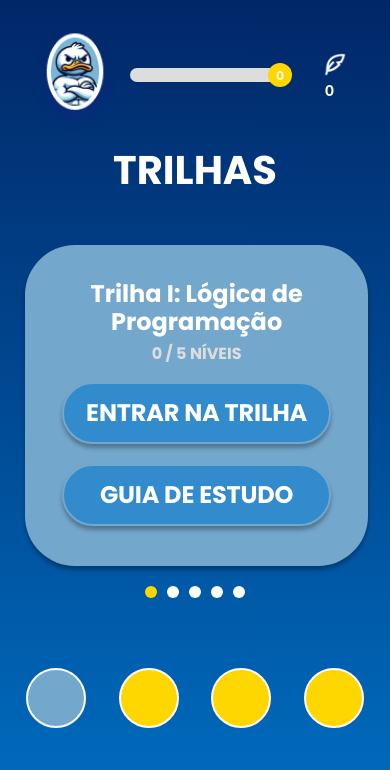
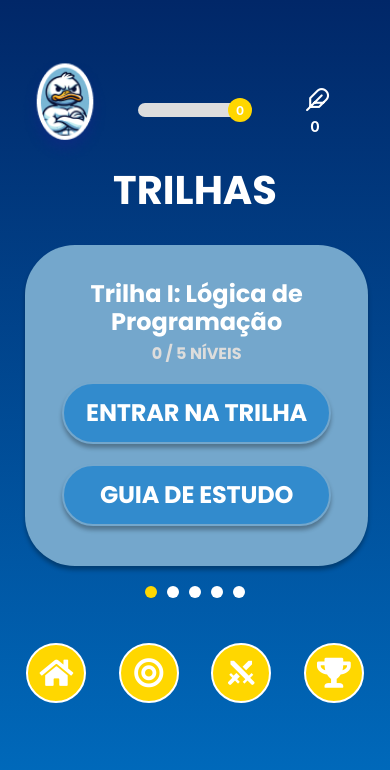
Before and after one commit to BitBeak/bitbeak-frontend2, a React Native app: screen /HomeScreen in a window 390 px wide. Shown: the top 770 px of the page. Built offline with nearby package versions, Linux system fonts and the light colour scheme.

Commit message:
Refactor

```diff
--- a/src/components/Header.js
+++ b/src/components/Header.js
@@ -1,7 +1,7 @@
-
 import React, { useContext, useEffect, useState } from 'react';
 import { View, Text, Image, StyleSheet } from 'react-native';
 import { AuthContext } from '../context/AuthContext';
+import Icon from 'react-native-vector-icons/Feather';
 
 const Header = () => {
   const { xp, feathers, level } = useContext(AuthContext);
@@ -48,7 +48,7 @@ function ExpBar({ progress, level }) {
 function ExpDetails({ feathers }) {
   return (
     <View style={styles.expDetails}>
-      <Image source={require('../../assets/icons/feather-icon.png')} style={styles.featherIcon} />
+      <Icon name="feather" size={25} color="#FFFFFF" style={styles.featherIcon} />
       <Text style={styles.expPoints}>{feathers}</Text>
     </View>
   );
@@ -56,6 +56,7 @@ function ExpDetails({ feathers }) {
 
 const styles = StyleSheet.create({
   header: {
+    marginTop: 50,
     flexDirection: 'row',
     alignItems: 'center',
     justifyContent: 'space-between',
@@ -65,6 +66,7 @@ const styles = StyleSheet.create({
   icon: {
     width: 90,
     height: 100,
+    marginRight: 5
   },
   expBarWrapper: {
     flex: 1,
@@ -105,10 +107,8 @@ const styles = StyleSheet.create({
     alignItems: 'center',
   },
   featherIcon: {
-    width: 25,
-    height: 25,
     marginBottom: 5,
-    marginRight: 30,
+    marginRight: 40,
   },
   expPoints: {
     color: 'white',
--- a/src/components/NavBar.js
+++ b/src/components/NavBar.js
@@ -1,24 +1,41 @@
 import React from 'react';
 import { View, TouchableOpacity, StyleSheet } from 'react-native';
 import { FontAwesome5 } from '@expo/vector-icons';
+import MaterialCommunityIcons from '@expo/vector-icons/MaterialCommunityIcons';
 
-export default function NavBar({ navigation }) {
+export default function NavBar({ navigation, currentScreen }) {
   return (
-    // TODO: Alterar os ícones conforme o necessário, assim como a navegação para as telas correspondentes
     <View style={styles.navBar}>
-      <NavItem icon="home" onPress={() => navigation.navigate('HomeScreen')} />
-      <NavItem icon="bullseye" onPress={() => navigation.navigate('MissionScreen')} />
-      <NavItem icon="trophy" onPress={() => navigation.navigate('ChallengeScreen')} />
-      <NavItem icon="gift" onPress={() => navigation.navigate('RewardsScreen')} />
+      <NavItem
+        icon="home"
+        onPress={() => navigation.navigate('HomeScreen')}
+        isActive={currentScreen === 'HomeScreen'}
+      />
+      <NavItem
+        icon="bullseye"
+        onPress={() => navigation.navigate('MissionScreen')}
+        isActive={currentScreen === 'MissionScreen'}
+      />
+      <NavItem
+        iconComponent={MaterialCommunityIcons}
+        icon="sword-cross"
+        onPress={() => navigation.navigate('RewardsScreen')}
+        isActive={currentScreen === 'RewardsScreen'}
+      />
+      <NavItem
+        icon="trophy"
+        onPress={() => navigation.navigate('RankingScreen')}
+        isActive={currentScreen === 'RankingScreen'}
+      />
     </View>
   );
 }
 
-function NavItem({ icon, onPress }) {
+function NavItem({ icon, iconComponent: IconComponent = FontAwesome5, onPress, isActive }) {
   return (
     <TouchableOpacity onPress={onPress}>
-      <View style={styles.navIconContainer}>
-        <FontAwesome5 name={icon} size={30} color="#FFFFFF" />
+      <View style={[styles.navIconContainer, isActive && styles.activeNavIcon]}>
+        <IconComponent name={icon} size={30} color="#FFFFFF" />
       </View>
     </TouchableOpacity>
   );
@@ -41,4 +58,9 @@ const styles = StyleSheet.create({
     borderColor: '#FFFFFF',
     borderWidth: 2,
   },
+  activeNavIcon: {
+    backgroundColor: '#74a7cc',
+    borderColor: '#FFFFFF',
+    borderWidth: 2,
+  },
 });
--- a/src/context/AuthContext.js
+++ b/src/context/AuthContext.js
@@ -4,6 +4,7 @@ export const AuthContext = createContext();
 
 export const AuthProvider = ({ children }) => {
   const [user, setUser] = useState(null);
+  const [userId, setUserId] = useState(null);
   const [xp, setXp] = useState(0);
   const [feathers, setFeathers] = useState(0);
   const [level, setLevel] = useState(0);
@@ -18,6 +19,9 @@ export const AuthProvider = ({ children }) => {
   // Função para definir os dados do usuário logado após a autenticação
   const setUserFromApi = (userData) => {
     setUser(userData);
+    if (userData.idUsuario) {
+      setUserId(userData.idUsuario);
+    }
   };
 
   const addXp = (amount) => {
@@ -52,7 +56,7 @@ export const AuthProvider = ({ children }) => {
   };
 
   return (
-    <AuthContext.Provider value={{ user, setUser: setUserFromApi, xp, addXp, feathers, addFeathers, level, trails, updateTrailProgress }}>
+    <AuthContext.Provider value={{ user, userId, setUser: setUserFromApi, xp, addXp, feathers, addFeathers, level, trails, updateTrailProgress }}>
       {children}
     </AuthContext.Provider>
   );
--- a/src/screens/HomeScreen.js
+++ b/src/screens/HomeScreen.js
@@ -1,9 +1,11 @@
 import React, { useState, useEffect, useContext } from 'react';
-import { ActivityIndicator, StyleSheet, View, Text, Image, TouchableOpacity, StatusBar, Alert, ScrollView, Dimensions } from 'react-native';
+import { ActivityIndicator, StyleSheet, View, Text, TouchableOpacity, ScrollView, Dimensions, Alert } from 'react-native';
 import { LinearGradient } from 'expo-linear-gradient';
 import * as Font from 'expo-font';
 import { SafeAreaProvider } from 'react-native-safe-area-context';
 import { AuthContext } from '../context/AuthContext';
+import Header from '../components/Header';
+import Navbar from '../components/NavBar.js';
 
 const { width } = Dimensions.get('window');
 
@@ -55,22 +57,7 @@ const HomeScreen = ({ navigation }) => {
   return (
     <SafeAreaProvider>
       <LinearGradient colors={['#012768', '#006FC2']} style={styles.container}>
-        <StatusBar barStyle="light-content" backgroundColor="#012768" />
-        <View style={styles.header}>
-          <Image source={require('../../assets/icons/character-icon.png')} style={styles.icon} />
-          <View style={styles.expBarContainer}>
-            <View style={styles.expBarBackground}>
-              <View style={[styles.expBar, { width: `${expProgress * 100}%` }]} />
-            </View>
-            <View style={styles.levelCircle}>
-              <Text style={styles.levelText}>{level}</Text>
-            </View>
-          </View>
-          <View style={styles.expDetails}>
-            <Image source={require('../../assets/icons/feather-icon.png')} style={styles.featherIcon} />
-            <Text style={styles.expPoints}>{feathers}</Text>
-          </View>
-        </View>
+        <Header navigation={navigation} style={styles.header} />
         <View style={styles.titleContainer}>
           <Text style={styles.titleHeader}>TRILHAS</Text>
         </View>
@@ -108,28 +95,7 @@ const HomeScreen = ({ navigation }) => {
             <View key={index} style={[styles.dot, currentIndex === index && styles.activeDot]} />
           ))}
         </View>
-        <View style={styles.navBar}>
-          <TouchableOpacity>
-            <View style={[styles.navIconContainer, styles.activeNavIcon]}>
-
-            </View>
-          </TouchableOpacity>
-          <TouchableOpacity>
-            <View style={styles.navIconContainer}>
-
-            </View>
-          </TouchableOpacity>
-          <TouchableOpacity>
-            <View style={styles.navIconContainer}>
-
-            </View>
-          </TouchableOpacity>
-          <TouchableOpacity>
-            <View style={styles.navIconContainer}>
-
-            </View>
-          </TouchableOpacity>
-        </View>
+        <Navbar navigation={navigation} style={styles.navbar} />
       </LinearGradient>
     </SafeAreaProvider>
   );
@@ -139,65 +105,6 @@ const styles = StyleSheet.create({
   container: {
     flex: 1,
     padding: 10,
-  },
-  header: {
-    flexDirection: 'row',
-    alignItems: 'center',
-    padding: 10,
-    backgroundColor: 'transparent',
-  },
-  icon: {
-    width: 90,
-    height: 100,
-    marginTop: 10,
-    marginLeft: 10,
-  },
-  expBarContainer: {
-    flexDirection: 'row',
-    alignItems: 'center',
-    marginLeft: 10,
-  },
-  expBarBackground: {
-    width: 150,
-    height: 14,
-    backgroundColor: '#ddd',
-    borderRadius: 7,
-    overflow: 'hidden',
-  },
-  expBar: {
-    height: '100%',
-    backgroundColor: '#FFD700',
-    borderRadius: 7,
-  },
-  levelCircle: {
-    width: 24,
-    height: 24,
-    borderRadius: 12,
-    backgroundColor: '#FFD700',
-    justifyContent: 'center',
-    alignItems: 'center',
-    marginLeft: -12,
-  },
-  levelText: {
-    color: 'white',
-    fontWeight: 'bold',
-    fontSize: 12,
-  },
-  expDetails: {
-    flexDirection: 'column',
-    alignItems: 'center',
-    marginLeft: 20,
-  },
-  featherIcon: {
-    width: 25,
-    height: 25,
-    marginBottom: 5,
-    marginLeft: 10,
-  },
-  expPoints: {
-    color: 'white',
-    fontWeight: 'bold',
-    fontSize: 14,
   },
   titleContainer: {
     width: '100%',
@@ -223,7 +130,7 @@ const styles = StyleSheet.create({
     shadowRadius: 4,
     elevation: 5,
     marginBottom: 10,
-    marginTop: 45,
+    marginTop: 25,
     marginLeft: 15,
     marginRight: 15,
     width: width * 0.88,
@@ -283,6 +190,7 @@ const styles = StyleSheet.create({
     justifyContent: 'center',
     alignItems: 'center',
     marginVertical: 10,
+    marginBottom: 45
   },
   dot: {
     width: 12,
@@ -294,33 +202,6 @@ const styles = StyleSheet.create({
   activeDot: {
     backgroundColor: '#FFD700',
   },
-  navBar: {
-    flexDirection: 'row',
-    justifyContent: 'space-around',
-    backgroundColor: 'transparent',
-    paddingVertical: 10,
-    marginTop: 50,
-  },
-  navIconContainer: {
-    width: 60,
-    height: 60,
-    borderRadius: 30,
-    backgroundColor: '#FFD700',
-    alignItems: 'center',
-    justifyContent: 'center',
-    borderColor: '#FFFFFF',
-    borderWidth: 2,
-  },
-  activeNavIcon: {
-    backgroundColor: '#74a7cc',
-    borderColor: '#FFFFFF',
-    borderWidth: 2,
-  },
-  navIcon: {
-    width: 35,
-    height: 35,
-    tintColor: '#FFFFFF',
-  },
 });
 
 export default HomeScreen;
--- a/src/screens/SignUpScreen.js
+++ b/src/screens/SignUpScreen.js
@@ -1,412 +1,202 @@
 import React, { useState, useEffect, useContext } from 'react';
-import {
-  SafeAreaView,
-  StyleSheet,
-  TextInput,
-  View,
-  Text,
-  TouchableOpacity,
-  ActivityIndicator,
-  Image,
-  TouchableWithoutFeedback,
-  Modal,
-} from 'react-native';
+import { ActivityIndicator, StyleSheet, View, Text, ScrollView, Alert, Dimensions } from 'react-native';
 import { LinearGradient } from 'expo-linear-gradient';
 import * as Font from 'expo-font';
-import { useFocusEffect } from '@react-navigation/native';
+import { SafeAreaProvider } from 'react-native-safe-area-context';
 import { AuthContext } from '../context/AuthContext';
+import Header from '../components/Header';
+import NavBar from '../components/NavBar';
 
-const SignUpScreen = ({ navigation }) => {
-  const { setUser } = useContext(AuthContext);
-  const [username, setUsername] = useState('');
-  const [email, setEmail] = useState('');
-  const [password, setPassword] = useState('');
-  const [confirmPassword, setConfirmPassword] = useState('');
-  const [passwordVisible, setPasswordVisible] = useState(false);
-  const [confirmPasswordVisible, setConfirmPasswordVisible] = useState(false);
+const { width } = Dimensions.get('window');
+
+const HomeScreen = ({ navigation }) => {
+  const { xp, feathers, level, trails } = useContext(AuthContext);
   const [fontsLoaded, setFontsLoaded] = useState(false);
-  const [error, setError] = useState('');
-  const [isLoading, setIsLoading] = useState(false);
-  const [modalVisible, setModalVisible] = useState(false);
+  const [expProgress, setExpProgress] = useState(xp / 100);
+  const [currentIndex, setCurrentIndex] = useState(0);
 
   useEffect(() => {
-    async function loadFonts() {
+    (async () => {
       await Font.loadAsync({
         'Poppins-Bold': require('../../assets/fonts/Poppins-Bold.ttf'),
-        'Mulish-Bold': require('../../assets/fonts/Mulish-Bold.ttf'),
-        Mulish: require('../../assets/fonts/Mulish-Regular.ttf'),
       });
       setFontsLoaded(true);
-    }
-    loadFonts();
+    })();
   }, []);
 
-  useFocusEffect(
-    React.useCallback(() => {
-      setUsername('');
-      setEmail('');
-      setPassword('');
-      setConfirmPassword('');
-      setError('');
-      setIsLoading(false);
-      setModalVisible(false);
-    }, [])
-  );
+  useEffect(() => {
+    setExpProgress(xp / 100);
+  }, [xp]);
 
-  const validateEmail = (email) => {
-    const emailRegex = /^[^\s@]+@[^\s@]+\.[^\s@]+$/;
-    return emailRegex.test(email);
-  };
-
-  const validateInputs = () => {
-    if (!username.trim()) {
-      setError('O nome de usuário é obrigatório.');
-      return false;
-    }
-    if (!email.trim()) {
-      setError('O e-mail é obrigatório.');
-      return false;
-    }
-    if (!validateEmail(email)) {
-      setError('Insira um e-mail válido.');
-      return false;
-    }
-    if (!password) {
-      setError('A senha é obrigatória.');
-      return false;
-    }
-    if (password.length < 8) {
-      setError('A senha deve ter no mínimo 8 caracteres.');
-      return false;
-    }
-    if (password !== confirmPassword) {
-      setError('As senhas não coincidem.');
-      return false;
-    }
-    return true;
-  };
-
-  const handleRegistration = async () => {
-    if (!validateInputs()) {
-      return;
+  if (!fontsLoaded) {
+    return <ActivityIndicator size="large" />;
   }
 
-    setIsLoading(true);
-    setError('');
-
-    try {
-      const response = await fetch(
-        'http://192.168.0.2:5159/api/Usuarios/CadastrarUsuario',
-        {
-          method: 'POST',
-          headers: {
-            'Content-Type': 'application/json',
-          },
-          body: JSON.stringify({
-            nome: username.trim(),
-            email: email.trim(),
-            senha: password,
-          }),
-        }
-      );
-
-      const text = await response.text();
-      console.log('Registration API Response:', text);
-
-      if (response.ok) {
-        setModalVisible(true);
+  const handleEnterTrail = (trail) => {
+    if (trail.unlocked) {
+      navigation.navigate('MapScreen', { trailNumber: trail.id });
     } else {
-        if (response.status === 409) {
-          setError('Este e-mail já está cadastrado.');
-        } else if (response.status === 400) {
-          setError('Erro de validação. Verifique os dados e tente novamente.');
-        } else {
-          setError('Erro inesperado. Tente novamente mais tarde.');
-        }
-      }
-    } catch (error) {
-      console.error('Network or server error:', error);
-      setError('Erro de conexão. Verifique sua internet e tente novamente.');
-    } finally {
-      setIsLoading(false);
+      Alert.alert("Trilha Bloqueada", "Esta trilha está bloqueada. Complete a trilha anterior para desbloquear.");
     }
   };
 
-  const handleModalClose = () => {
-    setModalVisible(false);
-    navigation.navigate('LoginScreen');
+  const handleStudyGuide = (trail) => {
+    if (trail.unlocked) {
+      Alert.alert("Guia de Estudo", `Você clicou em 'Guia de Estudo ${trail.title}'!`);
+    } else {
+      Alert.alert("Trilha Bloqueada", "Esta trilha está bloqueada. Complete a trilha anterior para desbloquear.");
+    }
   };
 
-  if (!fontsLoaded) {
-    return (
-      <View style={styles.loadingContainer}>
-        <ActivityIndicator size="large" color="#012768" />
-        <Text style={styles.loadingText}>Carregando...</Text>
-      </View>
-    );
-  }
+  const handleScroll = (event) => {
+    const slideSize = event.nativeEvent.layoutMeasurement.width;
+    const index = Math.floor(event.nativeEvent.contentOffset.x / slideSize);
+    setCurrentIndex(index);
+  };
 
   return (
-    <SafeAreaView style={styles.container}>
-      <LinearGradient
-        colors={['#012768', '#006FC2']}
-        style={styles.gradient}
+    <SafeAreaProvider>
+      <LinearGradient colors={['#012768', '#006FC2']} style={styles.container}>
+        <Header navigation={navigation} />
+        <Text style={styles.header}>TRILHAS</Text>
+        <ScrollView
+          horizontal
+          pagingEnabled
+          showsHorizontalScrollIndicator={false}
+          onScroll={handleScroll}
+          scrollEventThrottle={16}
+          contentContainerStyle={styles.scrollView}
         >
-        <Text style={styles.title}>CADASTRO</Text>
-        <TextInput
-          style={styles.input}
-          onChangeText={setUsername}
-          value={username}
-          placeholder="Nome de Usuário"
-          placeholderTextColor="#012768"
-          autoCapitalize="words"
-          returnKeyType="next"
-        />
-        <TextInput
-          style={styles.input}
-          onChangeText={setEmail}
-          value={email}
-          placeholder="E-mail"
-          keyboardType="email-address"
-          placeholderTextColor="#012768"
-          autoCapitalize="none"
-          returnKeyType="next"
-        />
-        <View style={styles.inputPasswordContainer}>
-          <TextInput
-            style={styles.inputPassword}
-            onChangeText={setPassword}
-            value={password}
-            secureTextEntry={!passwordVisible}
-            placeholder="Senha"
-            placeholderTextColor="#012768"
-            returnKeyType="next"
-          />
-          <TouchableWithoutFeedback
-            onPress={() => setPasswordVisible(!passwordVisible)}
+          {trails.map((trail) => (
+            <View key={trail.id} style={styles.trailContainer}>
+              <Text style={styles.trailTitle}>{trail.title}</Text>
+              <Text style={styles.trailLevel}>{trail.levelsCompleted} / {trail.totalLevels} NÍVEIS</Text>
+              <TouchableOpacity
+                style={[styles.trailButton, styles.enterTrailButton]}
+                onPress={() => handleEnterTrail(trail)}
+                disabled={!trail.unlocked}
               >
-            <Image
-              source={
-                passwordVisible
-                  ? require('../../assets/icons/showPassword.png')
-                  : require('../../assets/icons/hidePassword.png')
-              }
-              style={styles.toggleIcon}
-            />
-          </TouchableWithoutFeedback>
-        </View>
-        <View style={styles.inputPasswordContainer}>
-          <TextInput
-            style={styles.inputPassword}
-            onChangeText={setConfirmPassword}
-            value={confirmPassword}
-            secureTextEntry={!confirmPasswordVisible}
-            placeholder="Confirme a senha"
-            placeholderTextColor="#012768"
-            returnKeyType="done"
-          />
-          <TouchableWithoutFeedback
-            onPress={() =>
-              setConfirmPasswordVisible(!confirmPasswordVisible)
-            }
-          >
-            <Image
-              source={
-                confirmPasswordVisible
-                  ? require('../../assets/icons/showPassword.png')
-                  : require('../../assets/icons/hidePassword.png')
-              }
-              style={styles.toggleIcon}
-            />
-          </TouchableWithoutFeedback>
-        </View>
-        {error !== '' && (
-          <Text style={styles.errorText}>{error}</Text>
-        )}
-        <TouchableOpacity
-          style={styles.registerButton}
-          onPress={handleRegistration}
-          disabled={isLoading}
-        >
-          {isLoading ? (
-            <ActivityIndicator size="small" color="#012768" />
-          ) : (
-            <Text style={styles.registerButtonText}>
-              CADASTRAR-SE
-            </Text>
-          )}
+                <Text style={styles.trailButtonText}>ENTRAR NA TRILHA</Text>
               </TouchableOpacity>
               <TouchableOpacity
-          style={styles.connectButton}
-          onPress={() => navigation.navigate('LoginScreen')}
+                style={[styles.trailButton, styles.studyGuideButton]}
+                onPress={() => handleStudyGuide(trail)}
+                disabled={!trail.unlocked}
               >
-          <Text style={styles.connectButtonText}>
-            Já tem uma conta? Conecte-se
-          </Text>
-        </TouchableOpacity>
-      </LinearGradient>
-
-      <Modal
-        animationType="fade"
-        transparent={true}
-        visible={modalVisible}
-        onRequestClose={handleModalClose}
-      >
-        <View style={styles.modalOverlay}>
-          <View style={styles.modalContent}>
-            <Text style={styles.modalTitle}>Sucesso!</Text>
-            <Text style={styles.modalMessage}>
-              Cadastro realizado com sucesso!
-            </Text>
-            <TouchableOpacity
-              style={styles.modalButton}
-              onPress={handleModalClose}
-            >
-              <Text style={styles.modalButtonText}>OK</Text>
+                <Text style={styles.trailButtonText}>GUIA DE ESTUDO</Text>
               </TouchableOpacity>
             </View>
+          ))}
+        </ScrollView>
+        <View style={styles.pageIndicator}>
+          {trails.map((_, index) => (
+            <View key={index} style={[styles.dot, currentIndex === index && styles.activeDot]} />
+          ))}
         </View>
-      </Modal>
-    </SafeAreaView>
+        <NavBar navigation={navigation} />
+      </LinearGradient>
+    </SafeAreaProvider>
   );
 };
 
 const styles = StyleSheet.create({
   container: {
     flex: 1,
+    backgroundColor: '#002B80',
+    paddingTop: 40,
   },
-  gradient: {
-    flex: 1,
-    alignItems: 'center',
-    justifyContent: 'center',
-    paddingHorizontal: 20,
+  header: {
+    color: '#FFF',
+    fontSize: 30,
+    fontWeight: 'bold',
+    textAlign: 'center',
+    marginVertical: 10,
   },
-  title: {
-    color: '#FFD21F',
-    fontFamily: 'Poppins-Bold',
-    fontSize: 36,
-    lineHeight: 54,
-    textAlign: 'center',
-    marginBottom: 30,
-  },
-  input: {
-    width: '100%',
-    height: 55,
-    backgroundColor: '#FFFFFF',
-    borderRadius: 27.5,
-    paddingHorizontal: 20,
-    fontSize: 16,
-    marginBottom: 15,
-    fontFamily: 'Mulish',
-    color: '#012768',
-  },
-  inputPasswordContainer: {
-    flexDirection: 'row',
-    width: '100%',
-    height: 55,
-    backgroundColor: '#FFFFFF',
-    borderRadius: 27.5,
-    paddingHorizontal: 20,
-    marginBottom: 15,
+  scrollView: {
     alignItems: 'center',
   },
-  inputPassword: {
-    flex: 1,
-    fontFamily: 'Mulish',
+  trailContainer: {
+    backgroundColor: '#74a7cc',
+    borderRadius: 50,
+    padding: 20,
+    alignItems: 'center',
+    shadowColor: '#000',
+    shadowOffset: { width: 0, height: 4 },
+    shadowOpacity: 0.3,
+    shadowRadius: 4,
+    elevation: 5,
+    marginBottom: 10,
+    marginTop: 45,
+    marginLeft: 15,
+    marginRight: 15,
+    width: width * 0.88,
+  },
+  trailTitle: {
+    color: '#FFFFFF',
+    fontFamily: 'Poppins-Bold',
+    fontSize: 24,
+    fontWeight: '700',
+    lineHeight: 28,
+    textAlign: 'center',
+    marginTop: 15,
+  },
+  trailLevel: {
+    color: '#DDDDDC',
+    fontFamily: 'Poppins-Bold',
     fontSize: 16,
-    color: '#012768',
+    fontWeight: '700',
+    lineHeight: 36,
+    width: 90,
+    height: 36,
+    textAlign: 'center',
   },
-  toggleIcon: {
-    width: 24,
-    height: 24,
-    tintColor: '#012768',
-  },
-  registerButton: {
-    width: '100%',
-    height: 55,
-    backgroundColor: '#FFD21F',
+  trailButton: {
+    backgroundColor: '#328BCD',
+    borderRadius: 40,
+    width: 269,
+    height: 62,
     justifyContent: 'center',
     alignItems: 'center',
-    borderRadius: 27.5,
-    marginTop: 20,
+    marginVertical: 10,
+    shadowColor: '#000',
+    shadowOffset: { width: 0, height: 4 },
+    shadowOpacity: 0.3,
+    shadowRadius: 4,
+    elevation: 5,
+    borderColor: '#74a7cc',
+    borderWidth: 2,
+  },
+  enterTrailButton: {
     marginBottom: 10,
   },
-  registerButtonText: {
-    color: '#012768',
-    fontFamily: 'Mulish-Bold',
-    fontSize: 20,
+  studyGuideButton: {
+    marginBottom: 20,
+  },
+  trailButtonText: {
+    color: '#FFFFFF',
+    fontFamily: 'Poppins-Bold',
+    fontSize: 24,
     fontWeight: '700',
+    lineHeight: 36,
+    letterSpacing: -0.17,
+    textAlign: 'center',
   },
-  connectButton: {
-    width: '100%',
-    height: 55,
-    backgroundColor: 'rgba(200, 196, 183, 0.72)',
+  pageIndicator: {
+    flexDirection: 'row',
     justifyContent: 'center',
     alignItems: 'center',
-    borderRadius: 27.5,
+    marginVertical: 10,
   },
-  connectButtonText: {
-    color: '#012768',
-    fontSize: 18,
-    fontFamily: 'Mulish',
-    textAlign: 'center',
+  dot: {
+    width: 12,
+    height: 12,
+    borderRadius: 6,
+    backgroundColor: '#FFFFFF',
+    marginHorizontal: 5,
   },
-  errorText: {
-    color: '#FF4D4D',
-    fontSize: 14,
-    fontFamily: 'Mulish',
-    marginBottom: 10,
-    textAlign: 'center',
-  },
-  loadingContainer: {
-    flex: 1,
-    justifyContent: 'center',
-    alignItems: 'center',
-  },
-  loadingText: {
-    marginTop: 10,
-    fontSize: 16,
-    color: '#012768',
-    fontFamily: 'Mulish',
-  },
-  modalOverlay: {
-    flex: 1,
-    backgroundColor: 'rgba(0, 0, 0, 0.5)',
-    justifyContent: 'center',
-    alignItems: 'center',
-  },
-  modalContent: {
-    width: 300,
-    padding: 20,
-    backgroundColor: '#FFFFFF',
-    borderRadius: 10,
-    alignItems: 'center',
-  },
-  modalTitle: {
-    fontSize: 24,
-    color: '#012768',
-    fontFamily: 'Poppins-Bold',
-    marginBottom: 15,
-  },
-  modalMessage: {
-    fontSize: 16,
-    color: '#012768',
-    fontFamily: 'Mulish',
-    textAlign: 'center',
-    marginBottom: 20,
-  },
-  modalButton: {
-    width: '100%',
-    paddingVertical: 10,
-    backgroundColor: '#FFD21F',
-    borderRadius: 5,
-    alignItems: 'center',
-  },
-  modalButtonText: {
-    color: '#012768',
-    fontSize: 18,
-    fontFamily: 'Mulish-Bold',
+  activeDot: {
+    backgroundColor: '#FFD700',
   },
 });
 
-export default SignUpScreen;
+export default HomeScreen;
```
Also changed, not shown: src/screens/LoginScreen.js (+10 -8 lines). Lines whose indentation alone changed are shown as unchanged.
